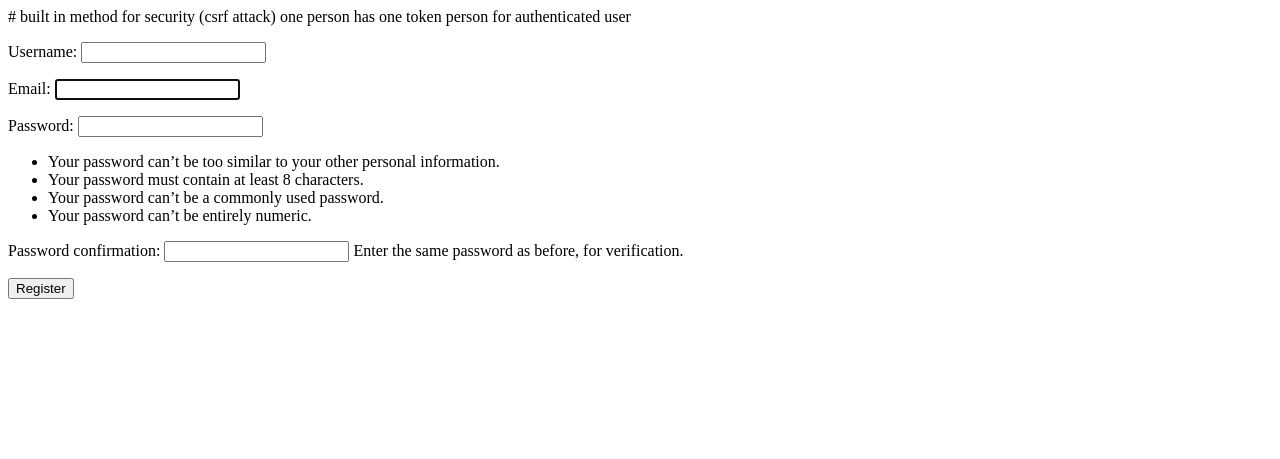
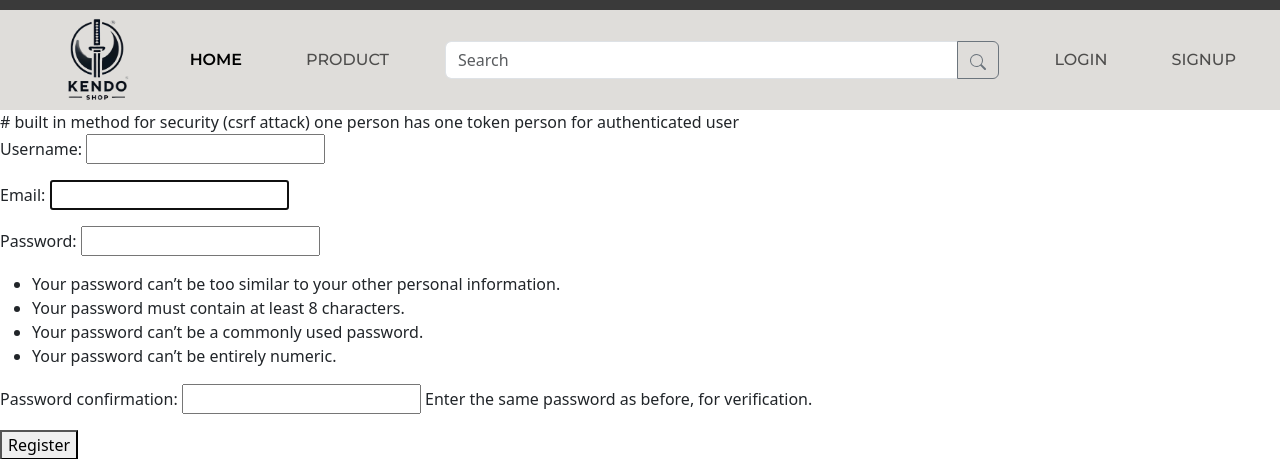
Before and after one commit to BKOPYZ/kendoshop, a Django app: page /user/sign-up/ in a window 1280 px wide. Shown: the top 459 px of the page. Run offline with Django 5.2, Linux system fonts and the light colour scheme; parts of the project's set-up code (start-up, migrations or seed data) failed here and were passed over.

Commit message:
feat: adding header for navigation into sign-up page

```diff
--- a/static/assets/css/style.css
+++ b/static/assets/css/style.css
@@ -0,0 +1,32 @@
+.icon {
+    height: 100px;
+    width: auto;
+}
+
+.primary-color {
+    background-color: #DFDDDA;
+}
+
+.secondary-color {
+    background-color: #3A3A3A;
+}
+
+.montserrat-light {
+  font-family: "Montserrat", serif;
+  font-weight: 500;
+}
+
+.montserrat-bold {
+    font-family: "Montserrat", serif;
+    font-weight: 600;
+}
+
+.form-control:focus {
+    border-color: black;
+    box-shadow: 0 0 0 0.0 rgba(40, 167, 69, 0.25);
+}
+
+.blackbox {
+    border-radius: 20%;
+    background-color: #22262C;
+}
--- a/templates/userauths/sign-up.html
+++ b/templates/userauths/sign-up.html
@@ -1,15 +1,73 @@
 <!DOCTYPE html>
 <html lang="en">
+
 <head>
   <meta charset="UTF-8" />
   <meta name="viewport" content="width=device-width, initial-scale=1.0" />
   <title>Document</title>
+  <link href="https://cdn.jsdelivr.net/npm/bootstrap@5.3.3/dist/css/bootstrap.min.css" rel="stylesheet"
+    integrity="sha384-QWTKZyjpPEjISv5WaRU9OFeRpok6YctnYmDr5pNlyT2bRjXh0JMhjY6hW+ALEwIH" crossorigin="anonymous" />
+  <link href="../../static/assets/css/style.css" rel="stylesheet" />
+  <link rel="preconnect" href="https://fonts.googleapis.com">
+  <link rel="preconnect" href="https://fonts.gstatic.com" crossorigin>
+  <link href="https://fonts.googleapis.com/css2?family=Montserrat:ital,wght@0,100..900;1,100..900&display=swap"
+    rel="stylesheet">
 </head>
+
 <body>
+  <header>
+    <div class="container-fluid secondary-color" style="height:10px;"></div>
+    <nav class="navbar navbar-expand-lg py-0">
+      <div class="container-fluid primary-color">
+        <img src="../../static/assets/imgs/kendoshop.png" alt="kendoshop icon" class="navbar-brand icon ms-lg-5" />
+
+        <button class="navbar-toggler" type="button" data-bs-toggle="collapse" data-bs-target="#navbarNav">
+          <span class="navbar-toggler-icon"></span>
+        </button>
+        <div class="collapse navbar-collapse" id="navbarNav">
+          <ul class="navbar-nav">
+            <li class="nav-item mx-4">
+              <a class="nav-link active montserrat-bold" href="../home/home.html">HOME</a>
+            </li>
+            <li class="nav-item mx-4">
+              <a class="nav-link montserrat-light" href="../product/product.html">PRODUCT</a>
+            </li>
+          </ul>
+          <!-- Input action and method to search product-->
+          <div class="input-group mx-4">
+            <input class="form-control outline-secondary" type="search" placeholder="Search" />
+            <button class="btn btn-outline-secondary" type="submit"><svg xmlns="http://www.w3.org/2000/svg" width="16"
+                height="16" fill="currentColor" class="bi bi-search" viewBox="0 0 16 16">
+                <path
+                  d="M11.742 10.344a6.5 6.5 0 1 0-1.397 1.398h-.001q.044.06.098.115l3.85 3.85a1 1 0 0 0 1.415-1.414l-3.85-3.85a1 1 0 0 0-.115-.1zM12 6.5a5.5 5.5 0 1 1-11 0 5.5 5.5 0 0 1 11 0" />
+              </svg></button>
+          </div>
+
+          <ul class="navbar-nav">
+            <li class="nav-item mx-4">
+              <a class="nav-link montserrat-light" href="../product/product.html">LOGIN</a>
+            </li>
+            <li class="nav-item mx-4">
+              <a class="nav-link montserrat-light" href="../product/product.html">SIGNUP</a>
+            </li>
+          </ul>
+        </div>
+      </div>
+    </nav>
+  </header>
+
+
+
+
+
+
   <form action="/" method="POST">
     {% csrf_token %} # built in method for security (csrf attack) one person
     has one token person for authenticated user {{form.as_p}}
     <button type="submit">Register</button>
   </form>
 </body>
+<script src="https://cdn.jsdelivr.net/npm/bootstrap@5.3.3/dist/js/bootstrap.bundle.min.js"
+  integrity="sha384-YvpcrYf0tY3lHB60NNkmXc5s9fDVZLESaAA55NDzOxhy9GkcIdslK1eN7N6jIeHz" crossorigin="anonymous"></script>
+
 </html>
```
Also changed, not shown: templates/home/home.html (+11 -14 lines), static/assets/imgs/kendoshop.png (added), templates/product/product.html (added). Lines whose indentation alone changed are shown as unchanged.
